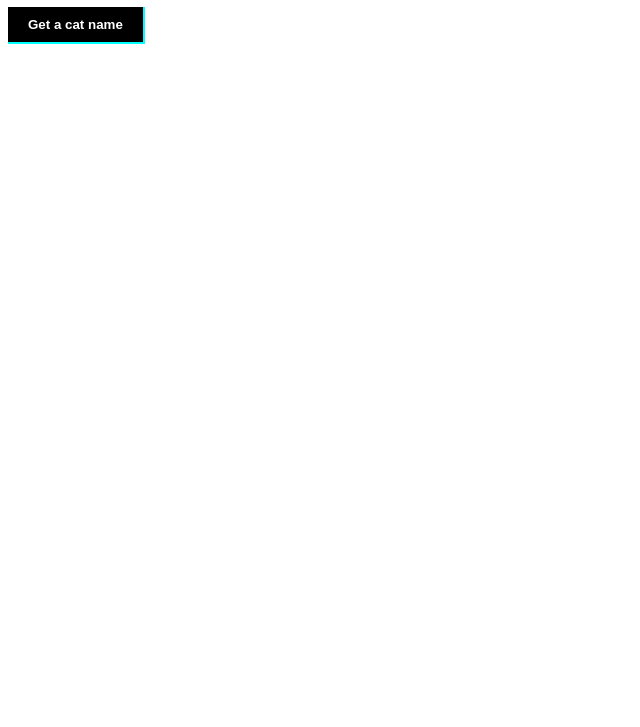
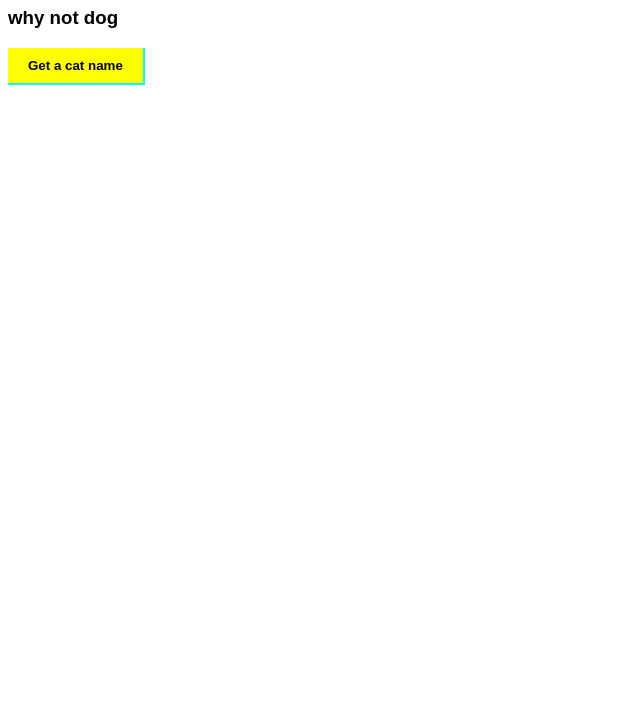
Before and after one commit to RichaSonawane/deployment-demo, a website: page public/index.html in a window 1280 px wide. Shown: the part 73-800 px from the top of the page, without its empty margins (0-640 px from the left). Drawn offline with Linux system fonts and the light colour scheme.

Commit message:
second commit

```diff
--- a/public/index.html
+++ b/public/index.html
@@ -10,6 +10,7 @@
 <body>
     <header>
         <h1>Cats! Cats! Cats!</h1>
+        <h3>why not dog</h3>
     </header>
 
     <button>Get a cat name</button>
--- a/public/styles.css
+++ b/public/styles.css
@@ -4,7 +4,7 @@
 
 button {
     background-color: black;
-    color: white;
+    background-color: yellow;
     border: none;
     border-right: 2px solid aqua;
     border-bottom: 2px solid aqua;
```
